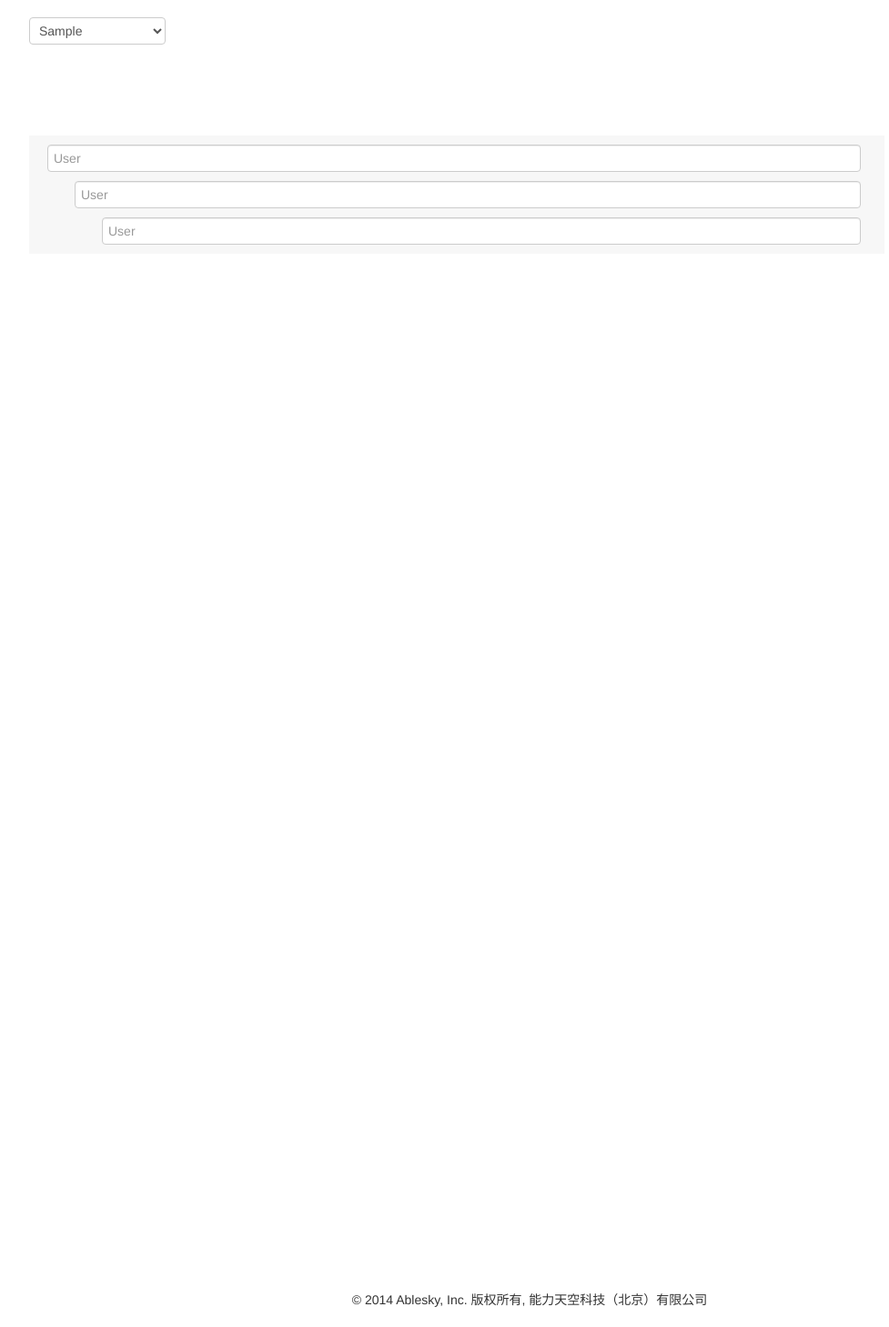
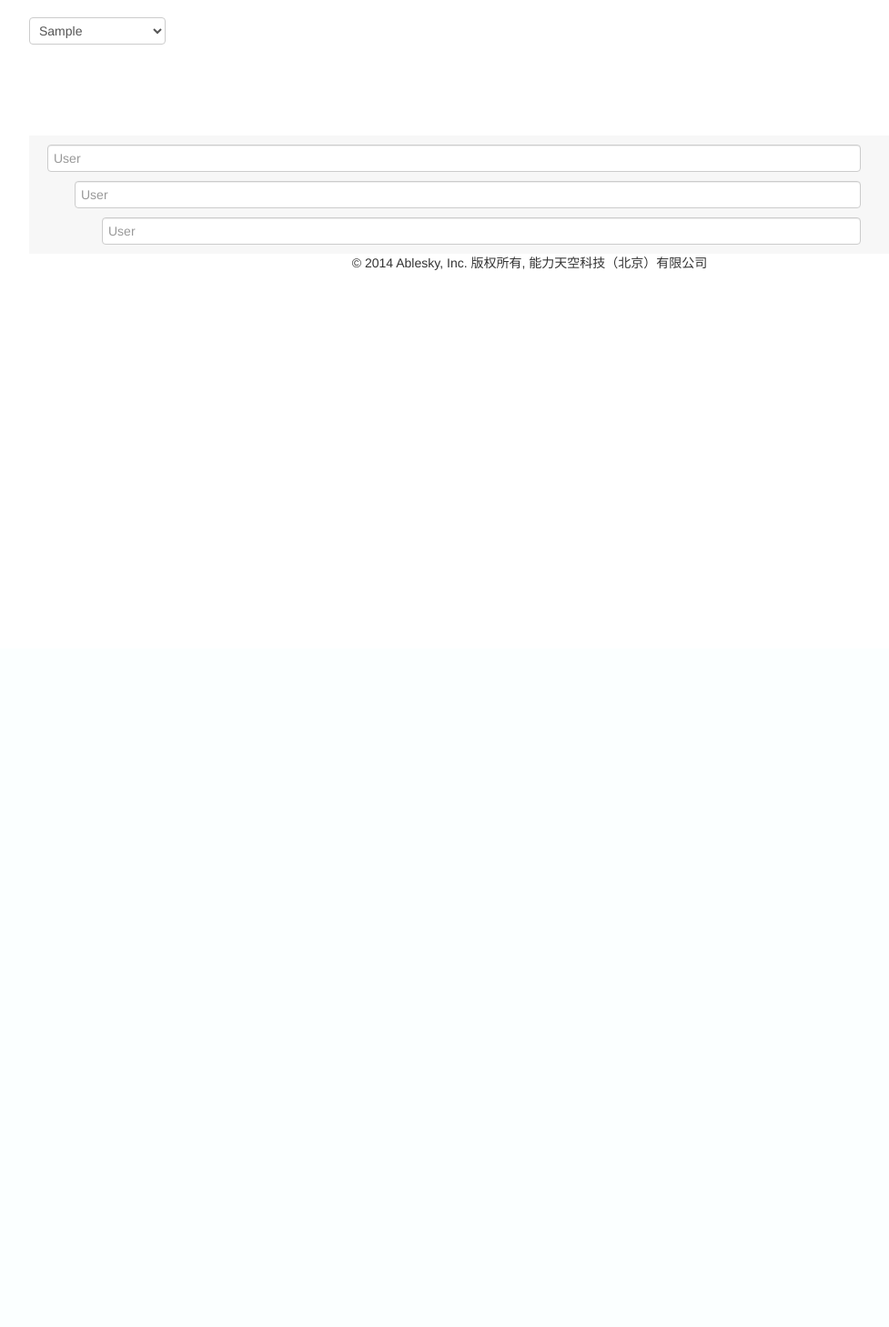
Before and after one commit to aggieliyan/Qsystem, a Django app: template project/templates/show_source.html in a window 1280 px wide. Shown: the part 87-1546 px from the top of the page at 91% size, without its empty margins (58-1035 px from the left). After the commit the page ends 384 px from the top, so only its background shows below. Run offline with Django 3.2, Linux system fonts and the light colour scheme; tables that the repository leaves empty hold one stand-in row (values such as "Sample post"); the template is opened without the code that fills it: values that come from a table or form of the project are taken from there, most other values are stand-ins (such as "Sample title", 1, 10 or a date in 2020); parts of the project's set-up code (start-up, migrations or seed data) failed here and were passed over.

Commit message:
调资源管理页样式宽度

```diff
--- a/project/static/css/nopermit.css
+++ b/project/static/css/nopermit.css
@@ -2,12 +2,12 @@
 body {
 	margin:auto;
 }
-.selfbody{width:1100px;height:1400px;margin-left:auto;margin-right:auto;margin:auto;}
+.selfbody{width:1100px;margin-left:auto;margin-right:auto;margin:auto;}
 .choose{background-color:#FFFFFF;width:1100px;height:130px;margin-left:auto;margin-right:auto;}
 .section{width:150px;height:30px;margin-left:0px;float:left;margin-top: 20px;}
 
 
-.people{background-color:#f7f7f7;width:900px;padding-left:20px;padding-right:20px;border:5px;padding-top:10px;float: left}
+.people{background-color:#f7f7f7;width:1100px;padding-left:20px;padding-right:20px;border:5px;padding-top:10px;float: left}
 
 .s11{width:880px;height:30px;float: left}
 .s22{width:850px;height:30px;float: left;margin-left:30px;}
--- a/project/static/css/nopermitsourcemaind.css
+++ b/project/static/css/nopermitsourcemaind.css
@@ -66,13 +66,13 @@
 	    	color: #fff;
 	    	font-size: 18px;
 	    }
-.selfbody{font-family:"΢���ź�";height:1400px;width:1100px;margin-left:auto;margin-right:auto;margin-top:100px}
+.selfbody{font-family:"΢���ź�";width:1100px;margin-left:auto;margin-right:auto;margin-top:100px}
 .choose{background-color:#FFFFFF;width:1100px;height:130px;margin-left:auto;margin-right:auto;}
 .section{width:150px;height:30px;margin-left:0px;float:left}
 .btn-section{background-color:#29a65d;width:100px;height:30px;float:left;margin-left:20px;border:0px}
 .btn-edit{background-color:#29a65d;width:100px;height:30px;float:left;margin-left:600px;border:0px}
 
-.people{background-color:#f7f7f7;width:900px;height:auto;padding-left:20px;padding-right:20px;border:5px;padding-top:20px;float:left}
+.people{background-color:#f7f7f7;width:1100px;height:auto;padding-left:20px;padding-right:20px;border:5px;padding-top:20px;float:left}
 
 .section1{width:810px;height:30px;float: left}
 .section2{width:780px;height:30px;float: left;margin-left:30px;}
```
